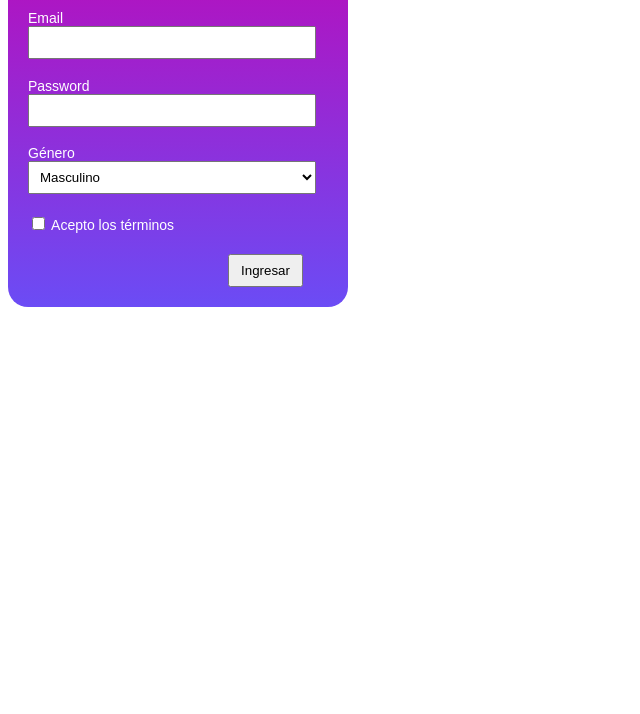
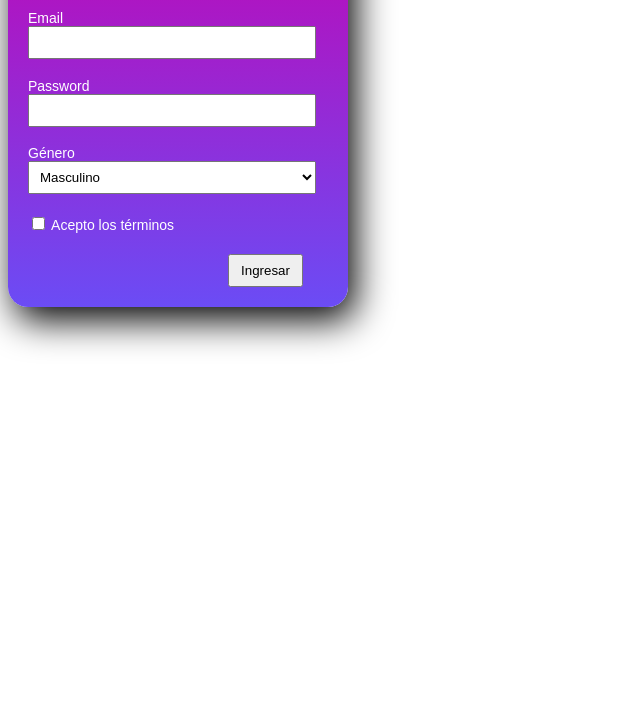
Before and after one commit to paolabricenov/aspirantes-mir-html-y-css, a plain HTML site: page ejercicio2-html-y-css/index.html in a window 1280 px wide. Shown: the part 86-800 px from the top of the page, without its empty margins (0-640 px from the left). Drawn offline with Linux system fonts and the light colour scheme.

Commit message:
agrego box shadow

```diff
--- a/ejercicio2-html-y-css/styles.css
+++ b/ejercicio2-html-y-css/styles.css
@@ -4,6 +4,7 @@
     border-radius: 20px;
     margin: 0px;
     background-image: linear-gradient(#bd09b7, #6b4cf5);
+    box-shadow: 7px 13px 37px;
 }
 
 h1{
```
